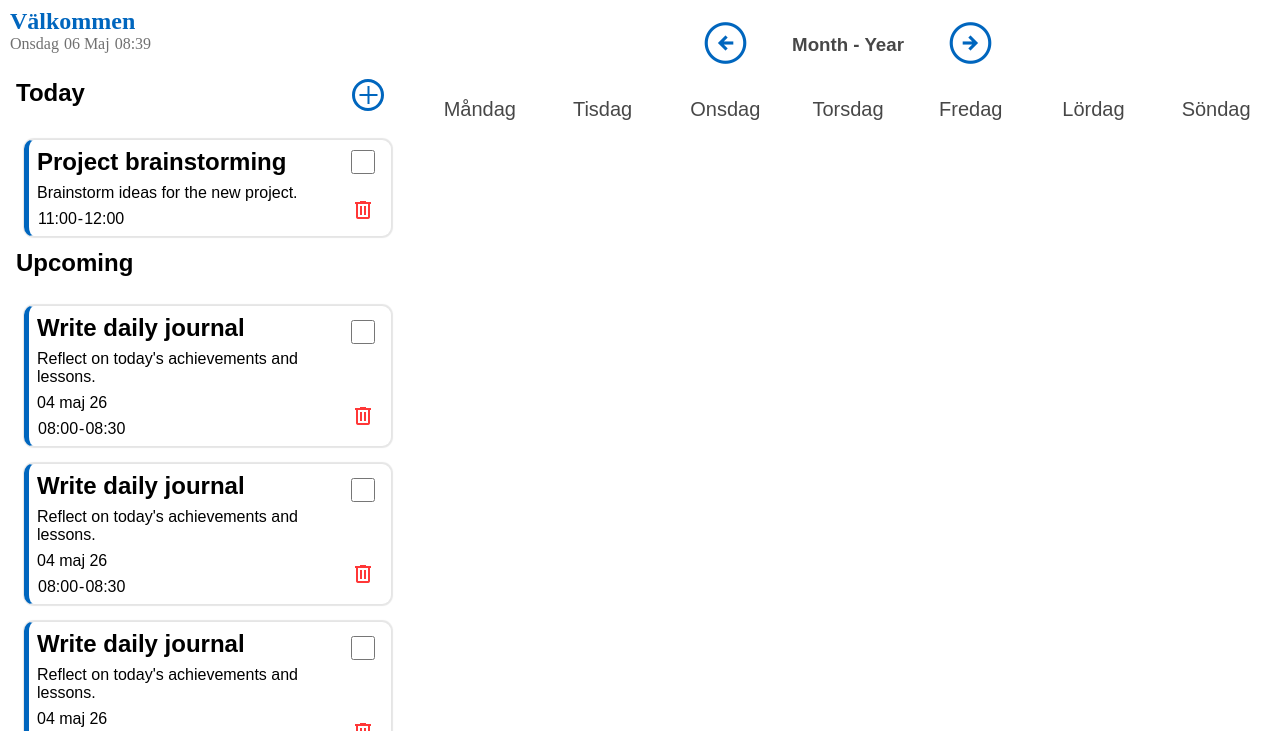
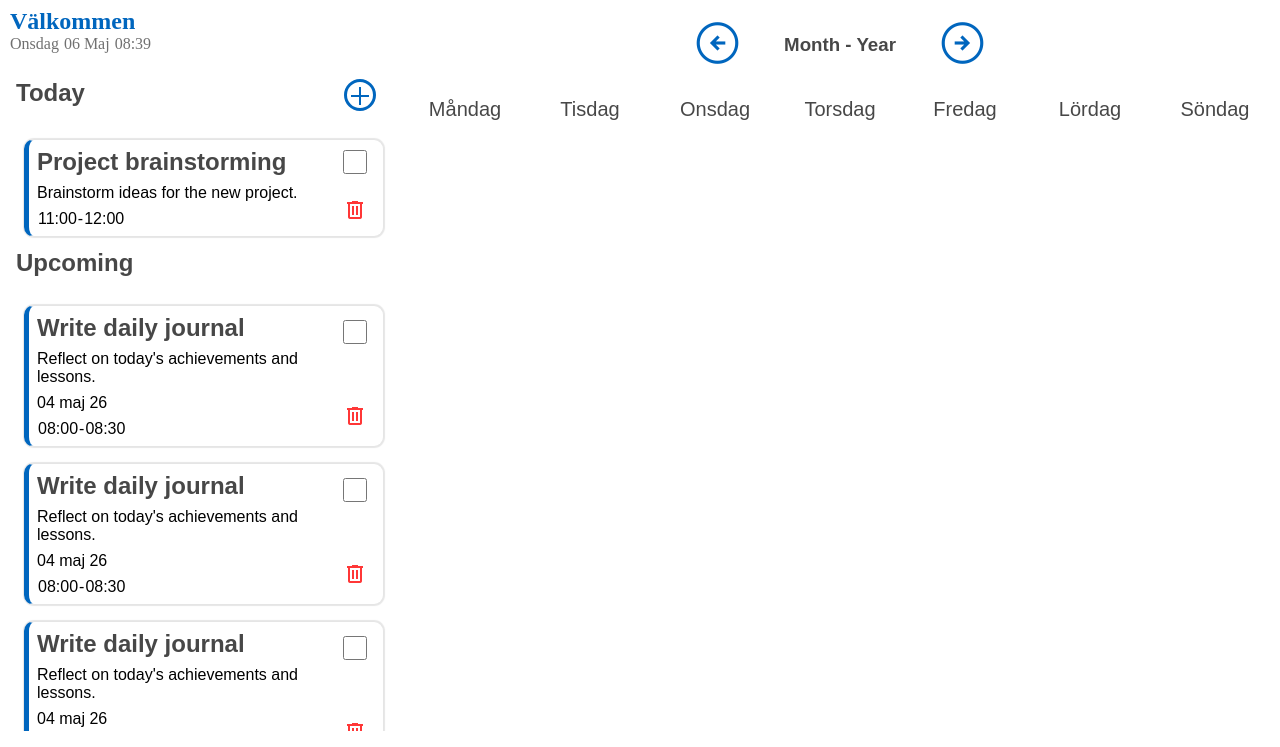
Before and after one commit to biggieliten/js-calendar, a plain HTML site: page index.html in a window 1280 px wide. Shown: the part 53-800 px from the top of the page. Drawn offline with nearby package versions, Linux system fonts and the light colour scheme; no server answers.

Commit message:
adjust spacing and scrollbar style

```diff
--- a/style/todo.css
+++ b/style/todo.css
@@ -1,13 +1,16 @@
 .todo-wrapper {
 	height: 100%;
-	margin: 1rem;
+	margin: 1rem 0 1rem 1rem;
+	padding-right: 0.5rem;
 	width: clamp(250px, 35vw, 30vw);
 	overflow-y: scroll;
+	scrollbar-color: var(--primary-color) var(--secondary-color);
 }
 
 .todo-wrapper h1,
 .todo-wrapper h2 {
 	font-family: var(--primary-font);
+	color: var(--text-color-primary);
 	width: 80%;
 }
 
@@ -32,7 +35,7 @@
 }
 
 .todo-add-icon {
-	margin: 1px 0 0 1px;
+	margin-top: 2px;
 	color: var(--primary-color);
 }
 
```
